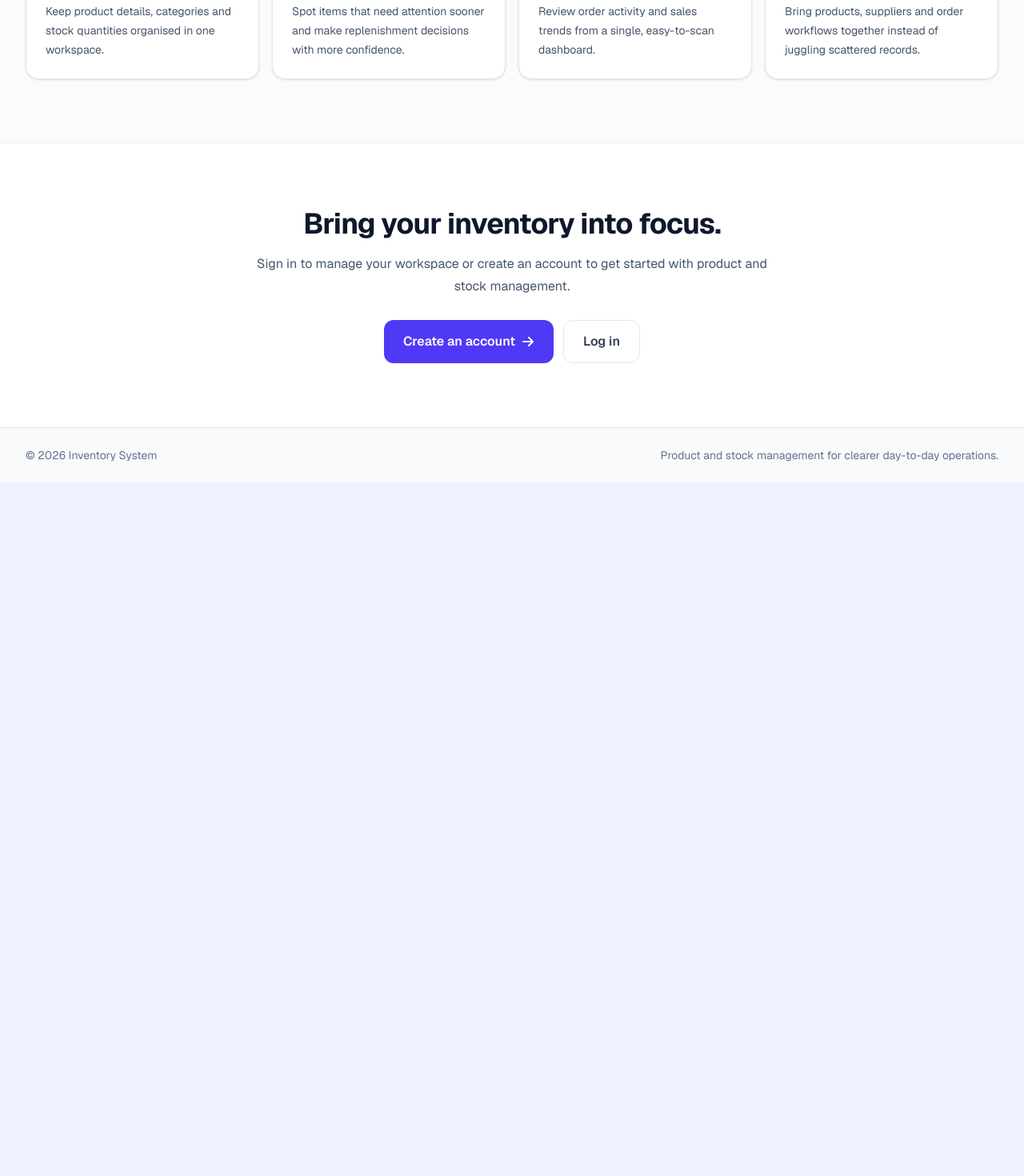
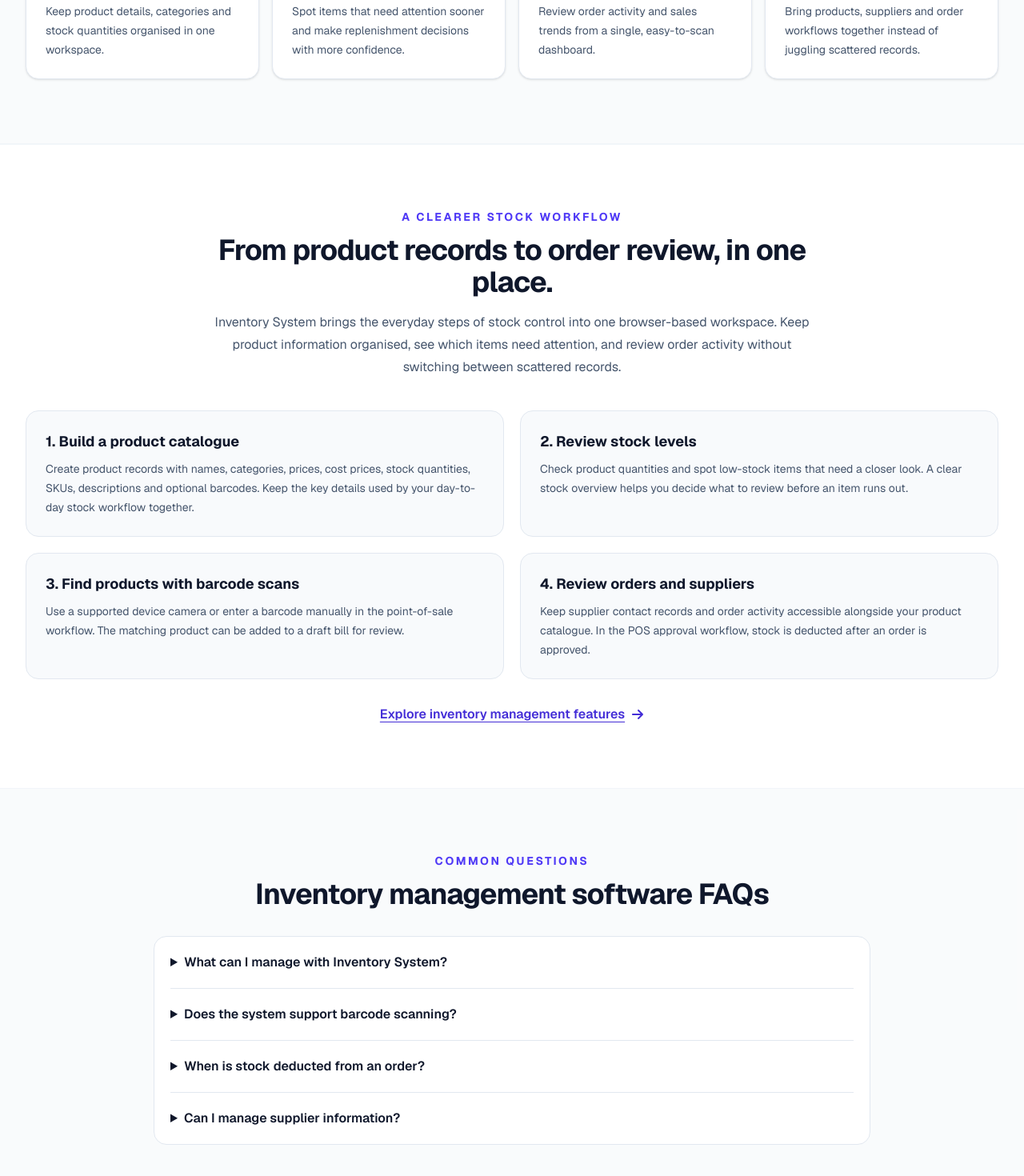
Before and after one commit to NatexWorks/inventory-system, a Next.js app: page / in a window 1280 px wide. Shown: the part 1276-2746 px from the top of the page at 80% size. Before the commit the page ends 1879 px from the top, so only its background shows below. Built offline with nearby package versions, Linux system fonts and the light colour scheme; no server answers.

Commit message:
SEO: expand product landing page and add software schema

```diff
--- a/src/app/page.js
+++ b/src/app/page.js
@@ -28,15 +28,39 @@ const features = [
 export default function Home() {
   return (
     <main className="home-page min-h-screen overflow-hidden bg-white text-slate-900">
+      <script
+        type="application/ld+json"
+        dangerouslySetInnerHTML={{
+          __html: JSON.stringify({
+            "@context": "https://schema.org",
+            "@type": "SoftwareApplication",
+            name: "Inventory System",
+            applicationCategory: "BusinessApplication",
+            applicationSubCategory: "Inventory management software",
+            operatingSystem: "Web",
+            url: "https://inventory-system-mu-puce.vercel.app/",
+            description: "A browser-based inventory and stock management application for product records, stock visibility, barcode-assisted order workflows, suppliers and reports.",
+            featureList: [
+              "Product catalogue and stock quantity tracking",
+              "Low-stock visibility",
+              "Barcode scanning and product lookup",
+              "Order and point-of-sale draft workflows",
+              "Supplier directory",
+              "Inventory and sales reports"
+            ]
+          }).replace(/</g, "\\u003c"),
+        }}
+      />
       <header className="landing-header relative z-10 border-b border-slate-200/80 bg-white/90">
         <nav className="mx-auto flex max-w-7xl items-center justify-between px-5 py-4 sm:px-8" aria-label="Main navigation">
-          <Link href="/" className="group flex items-center gap-3" aria-label="Inventory System home">
+          <Link href="/" className="group flex items-center gap-3" aria-label="Inventory System">
             <span className="flex h-10 w-10 items-center justify-center rounded-2xl bg-indigo-600 text-white shadow-lg shadow-indigo-200 transition-transform duration-200 group-hover:scale-105">
               <FaBoxesStacked className="text-lg" />
             </span>
             <span className="text-lg font-bold tracking-tight">Inventory<span className="text-indigo-600">System</span></span>
           </Link>
           <div className="flex items-center gap-3">
+            <Link href="/features" className="rounded-xl px-3 py-2 text-sm font-semibold text-slate-700 transition-colors duration-200 hover:bg-slate-100">Features</Link>
             <Link href="/login?next=%2Fdashboard" className="rounded-xl px-3 py-2 text-sm font-semibold text-slate-700 transition-colors duration-200 hover:bg-slate-100 active:scale-[0.98] sm:px-4">Log in</Link>
             <Link href="/signup?next=%2Fdashboard" className="rounded-xl bg-indigo-600 px-4 py-2.5 text-sm font-semibold text-white shadow-md shadow-indigo-200 transition-all duration-200 hover:-translate-y-0.5 hover:bg-indigo-700 hover:shadow-lg active:translate-y-0 active:scale-[0.98] sm:focus-visible:outline-none sm:focus-visible:ring-2 sm:focus-visible:ring-indigo-400">Get started <span aria-hidden="true">→</span></Link>
           </div>
@@ -133,6 +157,68 @@ export default function Home() {
         </div>
       </section>
 
+      <section className="border-y border-slate-100 bg-white">
+        <div className="mx-auto max-w-7xl px-5 py-16 sm:px-8 sm:py-20">
+          <div className="mx-auto max-w-3xl text-center">
+            <p className="text-sm font-bold uppercase tracking-[0.18em] text-indigo-600">A clearer stock workflow</p>
+            <h2 className="mt-3 text-3xl font-bold tracking-tight sm:text-4xl">From product records to order review, in one place.</h2>
+            <p className="mt-4 leading-7 text-slate-600">
+              Inventory System brings the everyday steps of stock control into one browser-based workspace. Keep product information organised, see which items need attention, and review order activity without switching between scattered records.
+            </p>
+          </div>
+          <div className="mt-10 grid gap-5 md:grid-cols-2">
+            <article className="rounded-2xl border border-slate-200 bg-slate-50 p-6">
+              <h3 className="text-lg font-bold text-slate-900">1. Build a product catalogue</h3>
+              <p className="mt-2 text-sm leading-6 text-slate-600">Create product records with names, categories, prices, cost prices, stock quantities, SKUs, descriptions and optional barcodes. Keep the key details used by your day-to-day stock workflow together.</p>
+            </article>
+            <article className="rounded-2xl border border-slate-200 bg-slate-50 p-6">
+              <h3 className="text-lg font-bold text-slate-900">2. Review stock levels</h3>
+              <p className="mt-2 text-sm leading-6 text-slate-600">Check product quantities and spot low-stock items that need a closer look. A clear stock overview helps you decide what to review before an item runs out.</p>
+            </article>
+            <article className="rounded-2xl border border-slate-200 bg-slate-50 p-6">
+              <h3 className="text-lg font-bold text-slate-900">3. Find products with barcode scans</h3>
+              <p className="mt-2 text-sm leading-6 text-slate-600">Use a supported device camera or enter a barcode manually in the point-of-sale workflow. The matching product can be added to a draft bill for review.</p>
+            </article>
+            <article className="rounded-2xl border border-slate-200 bg-slate-50 p-6">
+              <h3 className="text-lg font-bold text-slate-900">4. Review orders and suppliers</h3>
+              <p className="mt-2 text-sm leading-6 text-slate-600">Keep supplier contact records and order activity accessible alongside your product catalogue. In the POS approval workflow, stock is deducted after an order is approved.</p>
+            </article>
+          </div>
+          <div className="mt-8 text-center">
+            <Link href="/features" className="inline-flex items-center gap-2 font-semibold text-indigo-700 underline underline-offset-4 hover:text-indigo-600">
+              Explore inventory management features <FaArrowRight />
+            </Link>
+          </div>
+        </div>
+      </section>
+
+      <section className="bg-slate-50/80 px-5 py-16 sm:px-8 sm:py-20">
+        <div className="mx-auto max-w-4xl">
+          <div className="text-center">
+            <p className="text-sm font-bold uppercase tracking-[0.18em] text-indigo-600">Common questions</p>
+            <h2 className="mt-3 text-3xl font-bold tracking-tight sm:text-4xl">Inventory management software FAQs</h2>
+          </div>
+          <div className="mt-8 divide-y divide-slate-200 rounded-2xl border border-slate-200 bg-white px-5">
+            <details className="py-5">
+              <summary className="cursor-pointer font-semibold text-slate-900">What can I manage with Inventory System?</summary>
+              <p className="mt-3 text-sm leading-6 text-slate-600">You can organise product records, review stock quantities, identify low-stock items, maintain supplier details, prepare orders with barcode-assisted product lookup and review inventory activity.</p>
+            </details>
+            <details className="py-5">
+              <summary className="cursor-pointer font-semibold text-slate-900">Does the system support barcode scanning?</summary>
+              <p className="mt-3 text-sm leading-6 text-slate-600">Yes. The point-of-sale workflow supports camera-based barcode scanning in compatible browsers and manual barcode entry. Scanned products can be added to a draft bill.</p>
+            </details>
+            <details className="py-5">
+              <summary className="cursor-pointer font-semibold text-slate-900">When is stock deducted from an order?</summary>
+              <p className="mt-3 text-sm leading-6 text-slate-600">The current POS workflow prepares a draft bill for approval. Stock is deducted only after the order is approved.</p>
+            </details>
+            <details className="py-5">
+              <summary className="cursor-pointer font-semibold text-slate-900">Can I manage supplier information?</summary>
+              <p className="mt-3 text-sm leading-6 text-slate-600">The supplier directory stores supplier names, contact details, email addresses, addresses, product counts, ratings and status fields.</p>
+            </details>
+          </div>
+        </div>
+      </section>
+
       <section className="px-5 py-16 text-center sm:px-8 sm:py-20">
         <ScrollReveal className="mx-auto max-w-5xl">
           <h2 className="text-3xl font-bold tracking-tight sm:text-4xl">Bring your inventory into focus.</h2>
```
